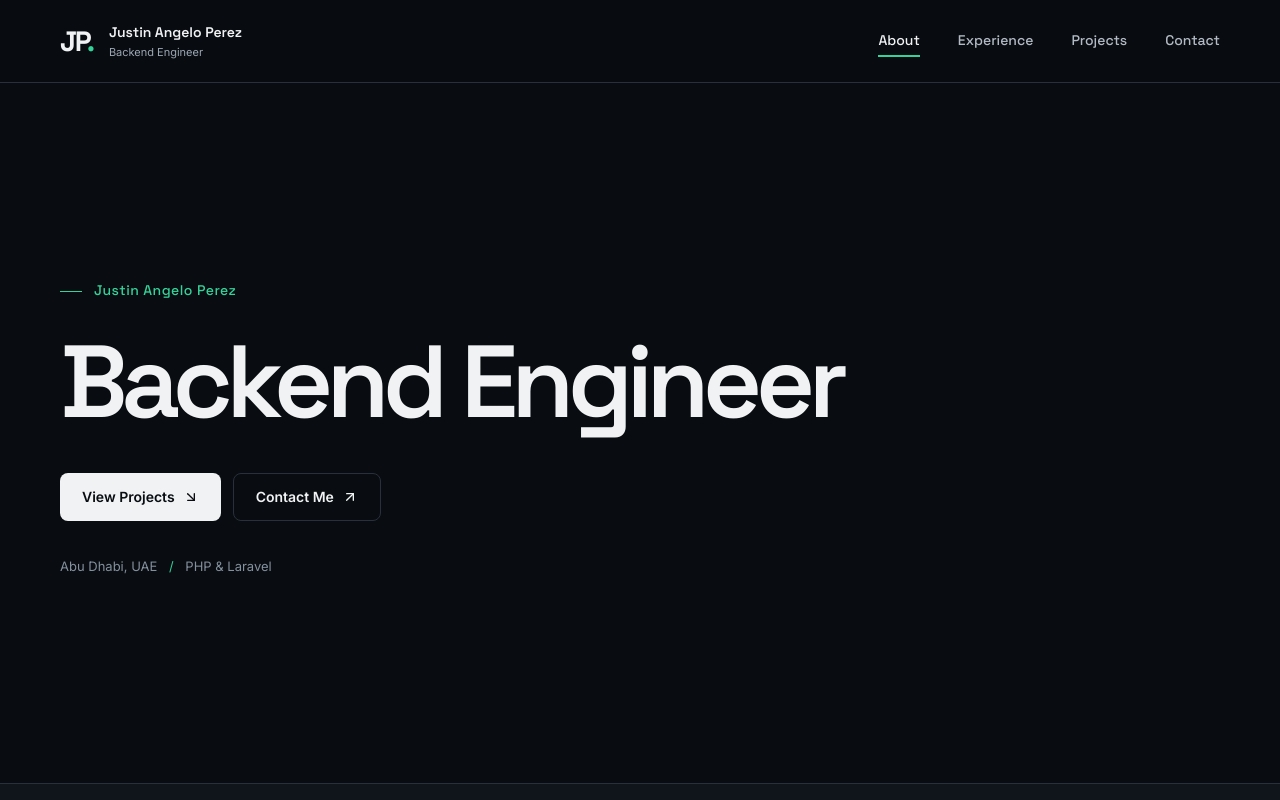
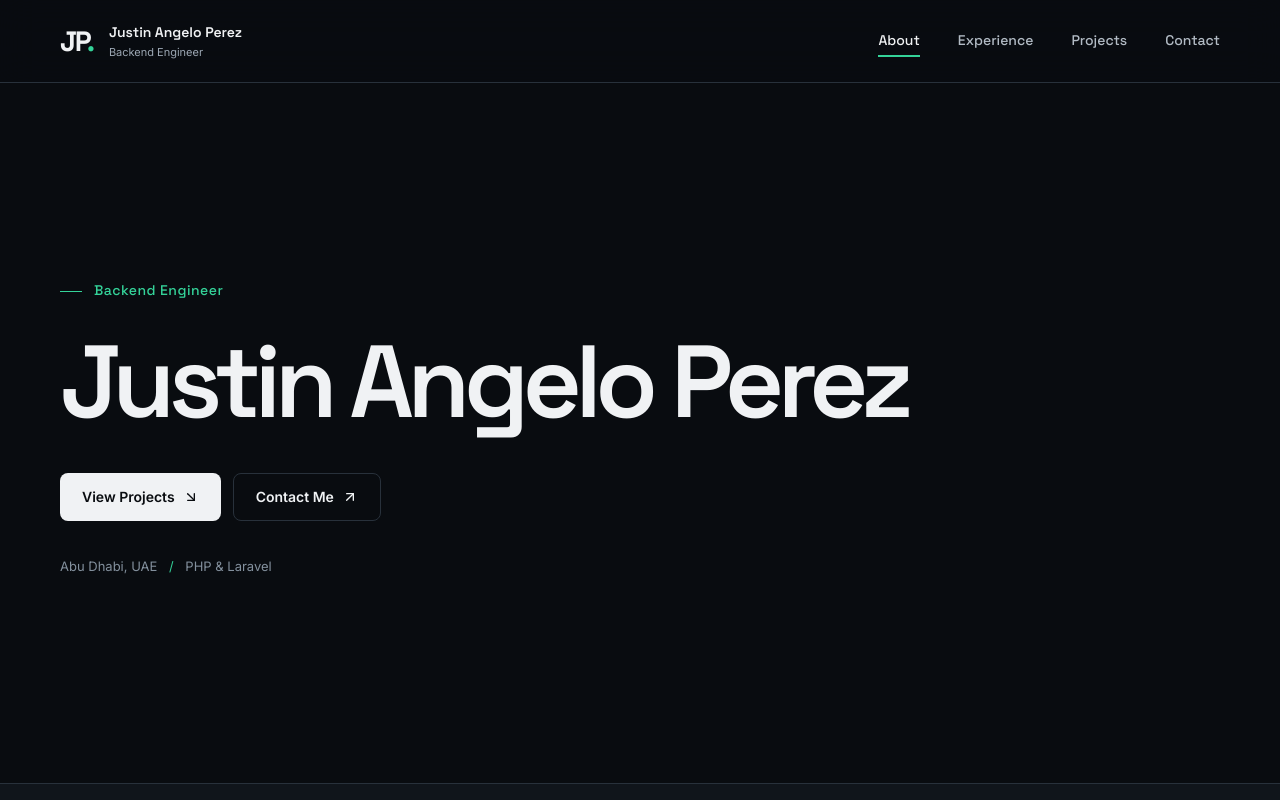
Before and after one commit to justinangeloperez327/backend-portfolio, a Next.js app: page / in a window 1280 px wide. Shown: the top 800 px of the page. Built offline with nearby package versions, Linux system fonts and the light colour scheme.

Commit message:
Make personal name the primary portfolio hero heading

```diff
--- a/app/globals.css
+++ b/app/globals.css
@@ -160,7 +160,7 @@ a:hover { color: var(--emerald); }
   padding-block: 110px 120px;
 }
 .hero-intro { width: 100%; max-width: 920px; }
-.hero-name {
+.hero-role {
   display: flex;
   align-items: center;
   gap: 12px;
@@ -171,7 +171,7 @@ a:hover { color: var(--emerald); }
   font-weight: 500;
   letter-spacing: 0.035em;
 }
-.hero-name::before { content: ""; width: 22px; height: 1px; background: var(--emerald); }
+.hero-role::before { content: ""; width: 22px; height: 1px; background: var(--emerald); }
 .hero h1 {
   max-width: 1080px;
   font-size: clamp(3.5rem, 8vw, 6.75rem);
--- a/app/page.tsx
+++ b/app/page.tsx
@@ -28,8 +28,8 @@ export default function Home() {
       <main id="main">
         <section id="top" className="hero container" aria-labelledby="hero-title">
           <div className="hero-intro">
-            <p className="hero-name" data-animate="hero">{profile.name}</p>
-            <h1 id="hero-title" data-animate="hero">{profile.title}</h1>
+            <p className="hero-role" data-animate="hero">{profile.title}</p>
+            <h1 id="hero-title" data-animate="hero">{profile.name}</h1>
             <div className="hero-actions" data-animate="hero">
               <Button asChild size="lg">
                 <a href="#projects">
```
